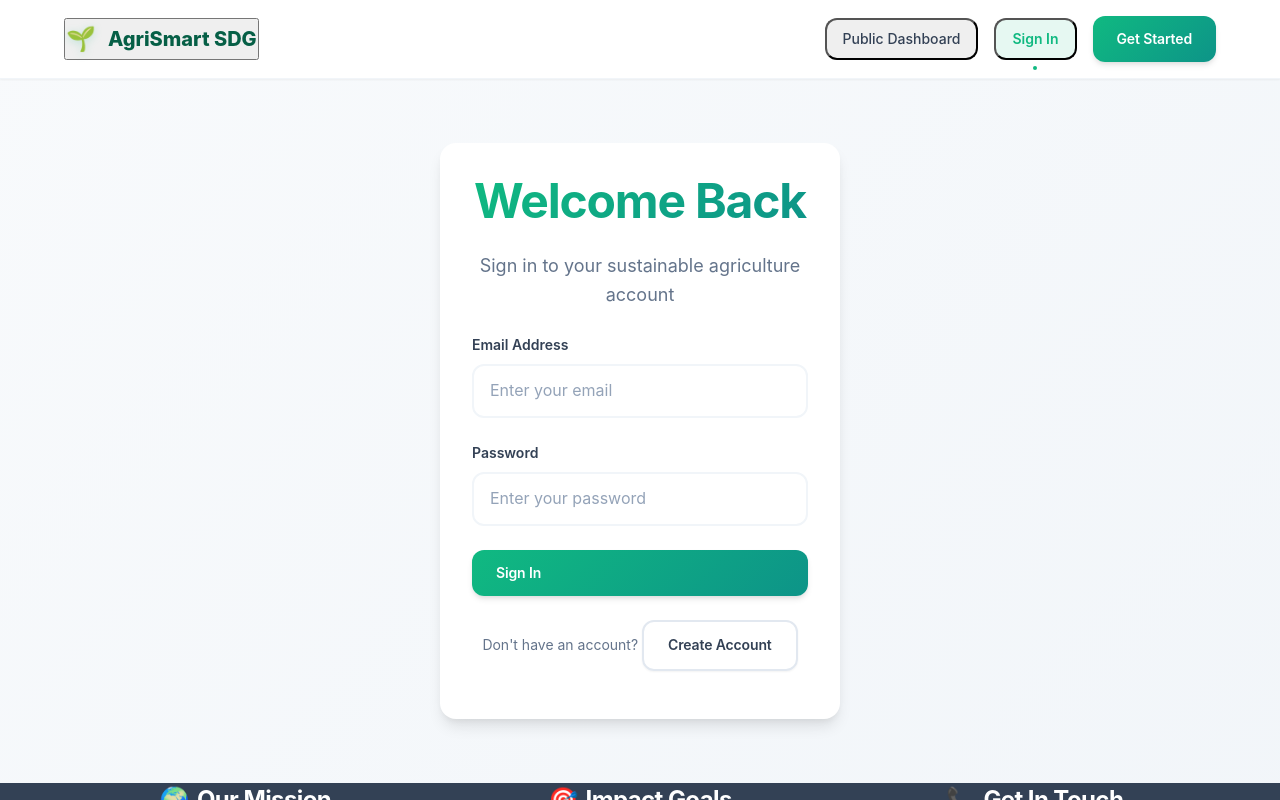
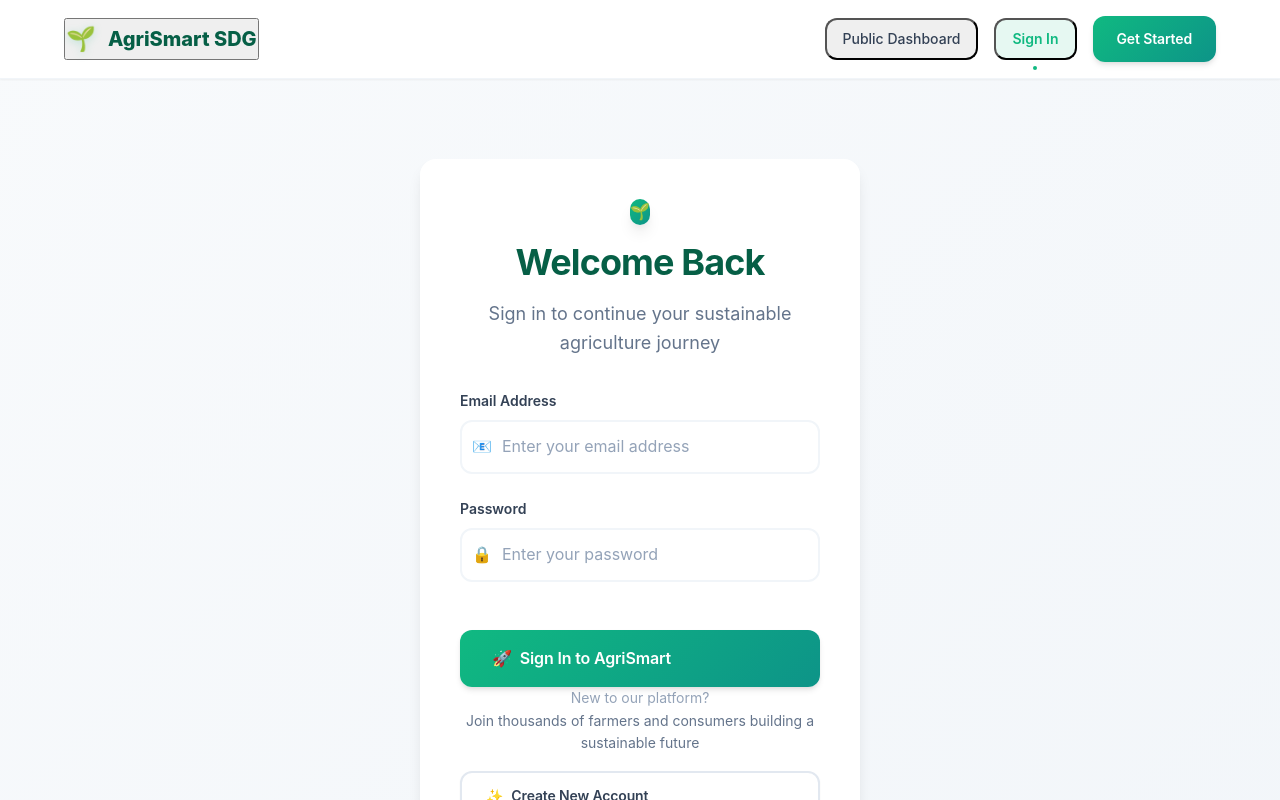
Before and after one commit to Martin-Mutugi/Plp-Final-Project, a React (Create React App) app in the folder client/: page / in a window 1280 px wide. Both pictures are taken after a click on the button "Sign In". Shown: the top 800 px of the page. Built offline with nearby package versions, Linux system fonts and the light colour scheme; no server answers.

Commit message:
Redesign Login.js with uniform design system and enhanced UX

```diff
--- a/client/src/App.css
+++ b/client/src/App.css
@@ -1281,3 +1281,62 @@ p {
   .hidden-desktop { display: block; }
   .block-mobile { display: block; }
 }
+/* Additional Utilities for Login Component */
+.space-y-6 > * + * {
+  margin-top: var(--space-6);
+}
+
+.relative {
+  position: relative;
+}
+
+.absolute {
+  position: absolute;
+}
+
+.transform {
+  transform: translate(var(--tw-translate-x), var(--tw-translate-y)) rotate(var(--tw-rotate)) skewX(var(--tw-skew-x)) skewY(var(--tw-skew-y)) scaleX(var(--tw-scale-x)) scaleY(var(--tw-scale-y));
+}
+
+.-translate-y-1\/2 {
+  transform: translateY(-50%);
+}
+
+.left-3 {
+  left: var(--space-3);
+}
+
+.top-1\/2 {
+  top: 50%;
+}
+
+.pl-10 {
+  padding-left: var(--space-10);
+}
+
+.bg-snow {
+  background: var(--neutral-snow);
+}
+
+.text-error {
+  color: var(--error);
+}
+
+.text-stone-light {
+  color: var(--neutral-stone-light);
+}
+
+.text-emerald-dark {
+  color: var(--primary-emerald-dark);
+}
+
+/* Enhanced loading state for buttons */
+.btn:disabled {
+  opacity: 0.7;
+  cursor: not-allowed;
+  transform: none !important;
+}
+
+.btn:disabled:hover::before {
+  left: -100%;
+}
--- a/client/src/Login.js
+++ b/client/src/Login.js
@@ -1,12 +1,15 @@
 import React, { useState } from 'react';
+import './App.css';
 
 function Login(props) {
   const [email, setEmail] = useState('');
   const [password, setPassword] = useState('');
   const [isLoading, setIsLoading] = useState(false);
+  const [error, setError] = useState('');
 
   const handleSubmit = async (e) => {
     e.preventDefault();
+    setError('');
     setIsLoading(true);
 
     const apiUrl = `${process.env.REACT_APP_API_URL}/api/auth/login`;
@@ -28,74 +31,135 @@ function Login(props) {
         localStorage.setItem('user', JSON.stringify(data.user));
         props.setUser(data.user);
       } else {
-        alert('Login failed: ' + data.message);
+        setError(data.message || 'Login failed. Please try again.');
       }
     } catch (error) {
-      alert('Login error: ' + error.message);
+      setError('Network error. Please check your connection and try again.');
     } finally {
       setIsLoading(false);
     }
   };
 
   return (
-    <div className="container">
-      <div className="card-elevated" style={{ maxWidth: '400px', margin: 'var(--space-16) auto' }}>
-        <div className="text-center mb-6">
-          <h1>Welcome Back</h1>
-          <p className="text-lg">Sign in to your sustainable agriculture account</p>
+    <div className="container container-narrow">
+      <div className="fade-in" style={{ animationDelay: '0.1s' }}>
+        <div className="card-elevated" style={{ maxWidth: '440px', margin: 'var(--space-20) auto', padding: 'var(--space-10)' }}>
+          {/* Header Section */}
+          <div className="text-center mb-8">
+            <div className="flex justify-center mb-4">
+              <div className="w-16 h-16 bg-gradient-emerald rounded-2xl flex items-center justify-center shadow-lg">
+                <span className="text-2xl">🌱</span>
+              </div>
+            </div>
+            <h2 className="mb-3">Welcome Back</h2>
+            <p className="text-lg text-stone leading-relaxed">
+              Sign in to continue your sustainable agriculture journey
+            </p>
           </div>
 
-        <form onSubmit={handleSubmit}>
+          {/* Error Message */}
+          {error && (
+            <div className="card-error mb-6 fade-in">
+              <div className="flex items-center gap-3">
+                <span className="text-error text-lg">⚠️</span>
+                <div>
+                  <p className="text-sm font-semibold text-error">Login Failed</p>
+                  <p className="text-sm text-stone">{error}</p>
+                </div>
+              </div>
+            </div>
+          )}
+
+          {/* Login Form */}
+          <form onSubmit={handleSubmit} className="space-y-6">
             <div className="form-group">
               <label className="form-label">Email Address</label>
+              <div className="relative">
                 <input
                   type="email"
                   value={email}
                   onChange={(e) => setEmail(e.target.value)}
-              className="form-input"
-              placeholder="Enter your email"
+                  className="form-input pl-10"
+                  placeholder="Enter your email address"
                   required
+                  disabled={isLoading}
                 />
+                <span className="absolute left-3 top-1/2 transform -translate-y-1/2 text-stone-light">📧</span>
+              </div>
             </div>
 
             <div className="form-group">
               <label className="form-label">Password</label>
+              <div className="relative">
                 <input
                   type="password"
                   value={password}
                   onChange={(e) => setPassword(e.target.value)}
-              className="form-input"
+                  className="form-input pl-10"
                   placeholder="Enter your password"
                   required
+                  disabled={isLoading}
                 />
+                <span className="absolute left-3 top-1/2 transform -translate-y-1/2 text-stone-light">🔒</span>
+              </div>
             </div>
 
             <button
               type="submit"
-            className="btn btn-primary w-full"
+              className="btn btn-primary w-full btn-lg"
               disabled={isLoading}
             >
               {isLoading ? (
-              <>
+                <div className="flex items-center justify-center gap-3">
                   <div className="loading"></div>
-                Signing In...
-              </>
+                  <span>Signing In...</span>
+                </div>
               ) : (
-              'Sign In'
+                <div className="flex items-center justify-center gap-2">
+                  <span>🚀</span>
+                  <span>Sign In to AgriSmart</span>
+                </div>
               )}
             </button>
           </form>
 
-        <div className="text-center mt-6">
-          <p className="text-sm text-stone">
-            Don't have an account?{' '}
+          {/* Divider */}
+          <div className="flex items-center my-8">
+            <div className="flex-1 h-px bg-cloud"></div>
+            <span className="px-4 text-sm text-stone-light">New to our platform?</span>
+            <div className="flex-1 h-px bg-cloud"></div>
+          </div>
+
+          {/* Registration CTA */}
+          <div className="text-center">
+            <p className="text-sm text-stone mb-4">
+              Join thousands of farmers and consumers building a sustainable future
+            </p>
             <button
               onClick={() => props.setCurrentView('register')}
-              className="btn btn-outline text-sm"
+              className="btn btn-outline w-full"
+              disabled={isLoading}
             >
-              Create Account
+              <div className="flex items-center justify-center gap-2">
+                <span>✨</span>
+                <span>Create New Account</span>
+              </div>
+            </button>
+          </div>
+
+          {/* Additional Help */}
+          <div className="mt-8 p-4 bg-snow rounded-xl border border-cloud">
+            <p className="text-xs text-stone text-center">
+              Having trouble signing in?{' '}
+              <button className="text-emerald hover:text-emerald-dark font-semibold">
+                Reset your password
+              </button>
+              {' or '}
+              <button className="text-emerald hover:text-emerald-dark font-semibold">
+                contact support
               </button>
             </p>
+          </div>
         </div>
       </div>
     </div>
```
Lines whose indentation alone changed are shown as unchanged.
